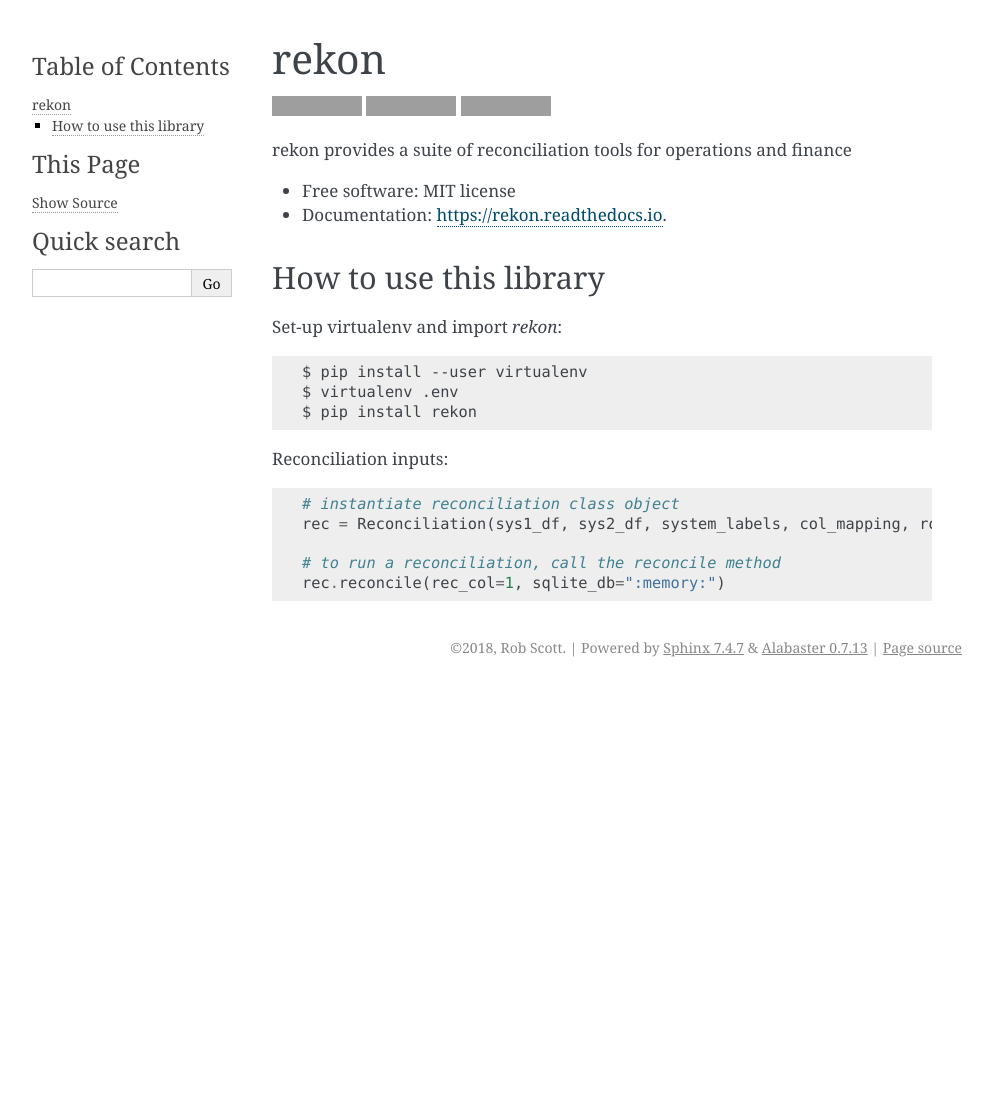
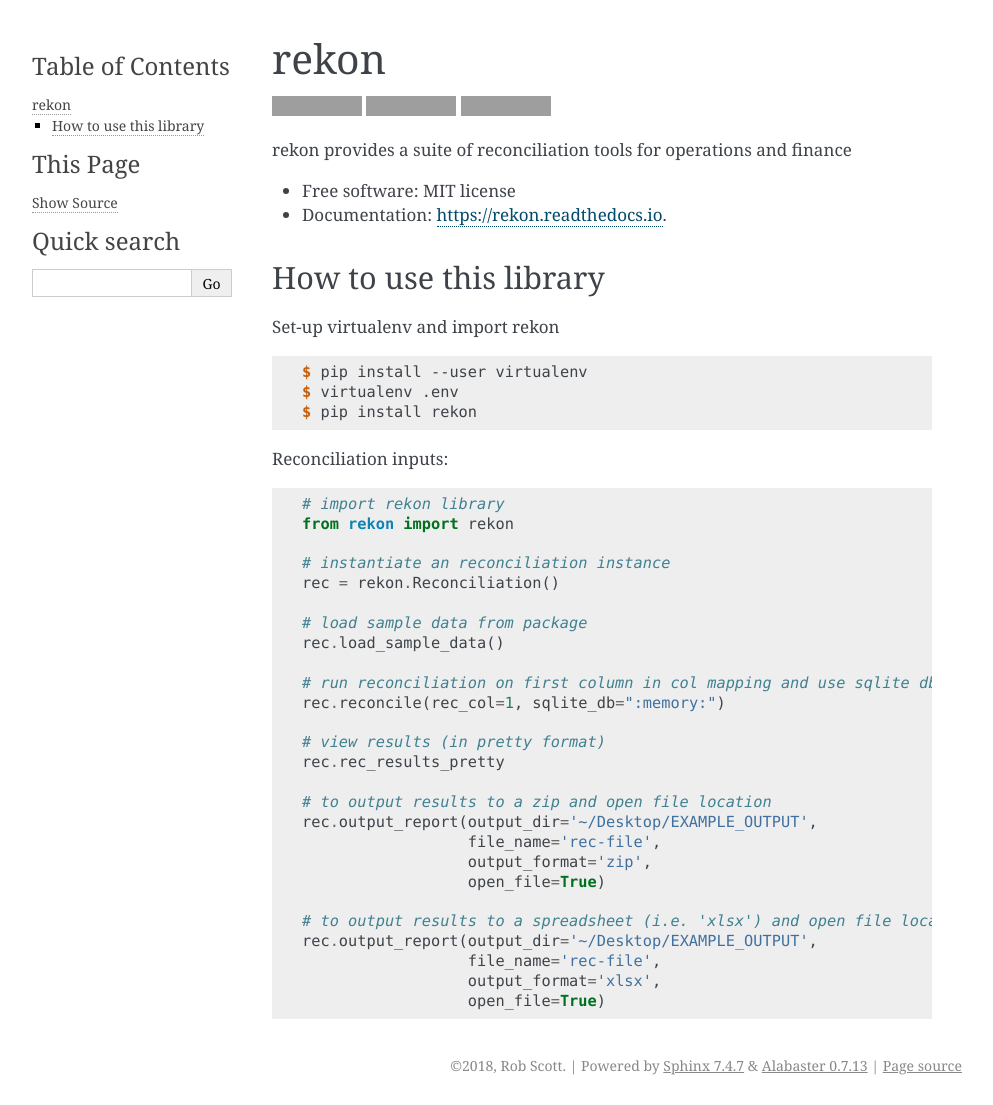
Before and after one commit to rjdscott/rekon, a Sphinx documentation site: the page built from docs/readme.rst, in a window 1280 px wide. Shown: the whole page, without its empty margins (148-1141 px from the left). Built offline with Sphinx 7.4.7, drawn with Linux system fonts in a browser that asks for light colours; pages that are not in the unit, such as notebooks, are missing from menus; before the commit the page ends 900 px from its top, so only the background shows below that; grey boxes are pictures that could not be loaded.

Commit message:
updated docs

```diff
--- a/HISTORY.rst
+++ b/HISTORY.rst
@@ -1,6 +1,12 @@
 =======
 History
 =======
+
+0.1.6 (2018-09-18)
+------------------
+
+* Added ability to output reconciliation report to 'zip' or 'xlsx'
+* Added reconciliation stats for quick reference
 
 0.1.5 (2018-09-17)
 ------------------
--- a/README.rst
+++ b/README.rst
@@ -27,16 +27,41 @@ rekon provides a suite of reconciliation tools for operations and finance
 How to use this library
 ----------------------
 
-Set-up virtualenv and import `rekon`::
+Set-up virtualenv and import rekon
+
+.. code-block:: console
 
     $ pip install --user virtualenv
     $ virtualenv .env
     $ pip install rekon
 
-Reconciliation inputs::
+Reconciliation inputs:
 
-    # instantiate reconciliation class object
-    rec = Reconciliation(sys1_df, sys2_df, system_labels, col_mapping, row_mapping)
+.. code-block:: python
 
-    # to run a reconciliation, call the reconcile method
+    # import rekon library
+    from rekon import rekon
+
+    # instantiate an reconciliation instance
+    rec = rekon.Reconciliation()
+
+    # load sample data from package
+    rec.load_sample_data()
+
+    # run reconciliation on first column in col mapping and use sqlite db in memory
     rec.reconcile(rec_col=1, sqlite_db=":memory:")
+
+    # view results (in pretty format)
+    rec.rec_results_pretty
+
+    # to output results to a zip and open file location
+    rec.output_report(output_dir='~/Desktop/EXAMPLE_OUTPUT',
+                      file_name='rec-file',
+                      output_format='zip',
+                      open_file=True)
+
+    # to output results to a spreadsheet (i.e. 'xlsx') and open file location
+    rec.output_report(output_dir='~/Desktop/EXAMPLE_OUTPUT',
+                      file_name='rec-file',
+                      output_format='xlsx',
+                      open_file=True)
```
Also changed, not shown: docs/usage.rst (+20 -6 lines).
